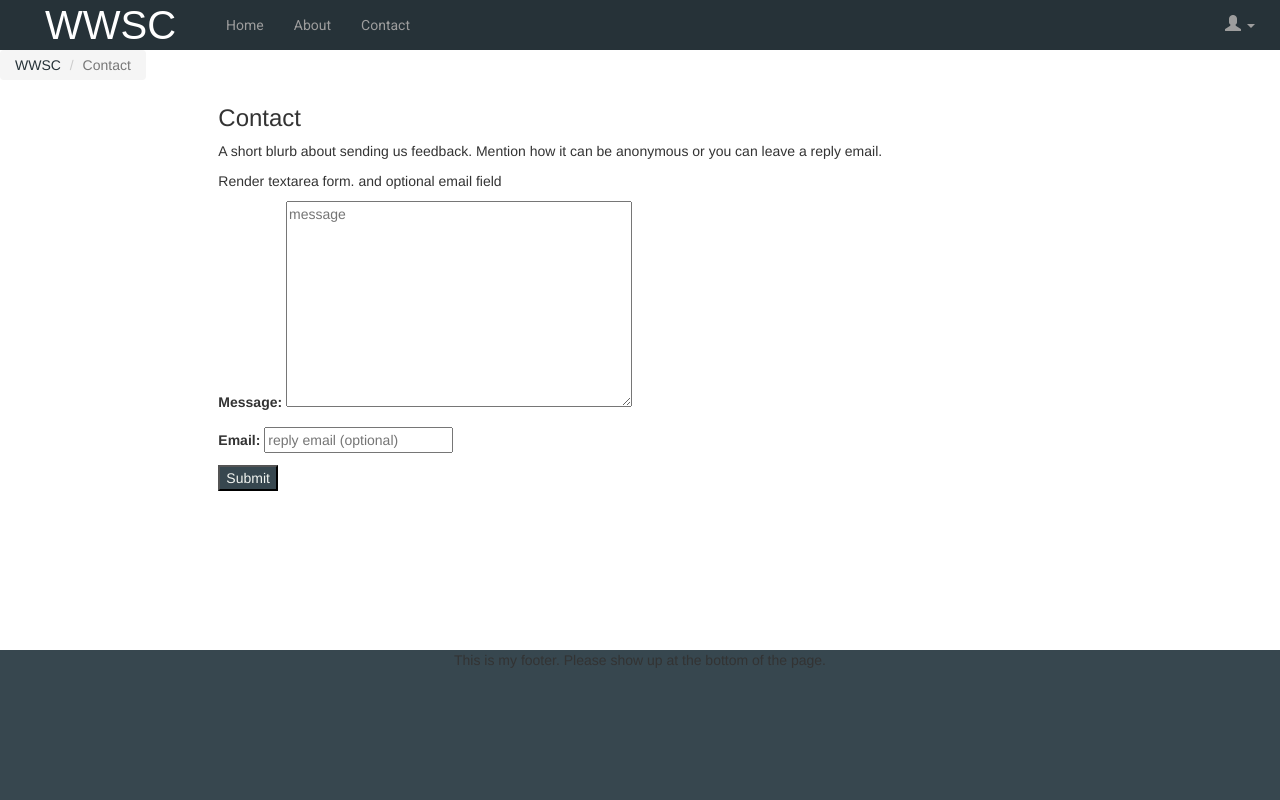
After one commit to JD-666/wwsc, a Django app: a page that uses templates/forum/base.html in a window 1280 px wide. The commit adds this page. Run offline with Django 3.2, Linux system fonts and the light colour scheme; some libraries are stand-ins or nearby versions; some web fonts are replaced.

Commit message:
About page and contact page structure

```diff
--- a/forum_app/forms.py
+++ b/forum_app/forms.py
@@ -66,3 +66,13 @@ class ProfileForm(forms.ModelForm):
     class Meta:
         model = Profile
         fields = ('picture',)
+
+
+class ContactForm(forms.Form):
+    message = forms.CharField(widget=forms.Textarea, required=True)
+    email = forms.EmailField(required=False, widget=forms.EmailInput(attrs=
+                            {'placeholder':'reply email (optional)'}))
+    def __init__(self, *args, **kwargs):
+        super(ContactForm, self).__init__(*args, **kwargs)
+        self.fields['message'].widget.attrs.update(
+            {'placeholder':'message'})
--- a/forum_app/urls.py
+++ b/forum_app/urls.py
@@ -10,6 +10,8 @@ urlpatterns =[
     url(r'^search/$', views.search_bar, name='search'),
     url(r'^ajax_login/$', views.ajax_login, name='ajax_login'),
     url(r'^register/$', views.register_user, name='register'),
+    url(r'^about/$', views.about, name='about'),
+    url(r'^conact/$', views.contact, name='contact'),
     url(r'^profile/(?P<username>[\w]+)/$', views.profile, name='profile'),
     url(r'^profile/(?P<username>[\w]+)/conversations/$', views.conversations,
         name='conversations'),
@@ -22,14 +24,14 @@ urlpatterns =[
     url(r'^add-category/$', views.category_add,
         name='category_add'),
     url(r'^like-post/$', views.like_post, name='like_post'),
-    url(r'^(?P<category_slug>[\w\-]+)/$', views.thread_list,
+    url(r'^topic/(?P<category_slug>[\w\-]+)/$', views.thread_list,
         name='threads'),
-    url(r'^(?P<category_slug>[\w\-]+)/edit/$', views.category_edit,
+    url(r'^topic/(?P<category_slug>[\w\-]+)/edit/$', views.category_edit,
         name='category_edit'),
-    url(r'^(?P<category_slug>[\w\-]+)/add-thread/$', views.thread_add,
-            name='thread_add'),
-    url(r'^(?P<category_slug>[\w\-]+)/(?P<thread_slug>[\w\-]+)/$',
+    url(r'^topic/(?P<category_slug>[\w\-]+)/add-thread/$', views.thread_add,
+        name='thread_add'),
+    url(r'^topic/(?P<category_slug>[\w\-]+)/(?P<thread_slug>[\w\-]+)/$',
         views.thread, name='thread'),
-    url(r'^(?P<category_slug>[\w\-]+)/(?P<thread_slug>[\w\-]+)/edit/$', views.thread_edit,
-            name='thread_edit'),
+    url(r'^topic/(?P<category_slug>[\w\-]+)/(?P<thread_slug>[\w\-]+)/edit/$',
+        views.thread_edit, name='thread_edit'),
 ]
--- a/forum_app/views.py
+++ b/forum_app/views.py
@@ -13,7 +13,8 @@ from markdown import markdown
 import bleach
 
 from forum_app.models import Category, Thread, Post, User, Profile, Conversation, Pm
-from forum_app.forms import UserForm, ProfileForm, CategoryForm, ThreadForm, PostForm, PmForm
+from forum_app.forms import UserForm, ProfileForm, CategoryForm, ThreadForm
+from forum_app.forms import PostForm, PmForm, ContactForm
 
 
 def category_list(request):
@@ -553,3 +554,27 @@ def like_post(request):
     response_data['likes'] = post.likes
     return HttpResponse(json.dumps(response_data),
            content_type='application/json')
+
+def about(request):
+    context = {}
+    return render(request, 'forum/about.html', context)
+
+def contact(request):
+    context = {}
+    if request.method == 'POST':
+        form = ContactForm(request.POST)
+        if form.is_valid():
+            #clean_msg = bleach.clean(form.message)
+            cd = form.cleaned_data
+            msg = cd['message']
+            email = cd['email']
+            # consider adding a subject fiedl
+            #TODO code to send email goes here*
+            # Then decide whether to redirect to home or some success page.
+            # perhaps return success=True, then in the template, if success:
+            # create a JS function that spawns an alert or dialog when page is
+            # loaded. after "ok" is clicked, then it redirects to home.??
+    else:
+        form = ContactForm()
+    context['form'] = form
+    return render(request, 'forum/contact.html', context)
--- a/templates/forum/base.html
+++ b/templates/forum/base.html
@@ -51,7 +51,8 @@
     <!-- End of Seach bar section -->
      <ul id="left-nav" class="nav navbar-nav theme2">
        <li><a href="#">Home</a></li>
-       <li><a href="#">Page 1</a></li>
+       <li><a href="{% url 'about' %}">About</a></li>
+       <li><a href="{% url 'contact' %}">Contact</a></li>
        {% if user.is_authenticated %}
        <li><a href="{% url 'conversations' user %}">Messages</a></li>
        {% endif %}
--- /dev/null
+++ b/templates/forum/contact.html
@@ -0,0 +1,17 @@
+
+{% extends 'forum/base.html' %}
+{% block title %}Contact{% endblock title %}
+{% block searchbar-class %}hidden{% endblock searchbar-class %}
+{% block breadcrumbs %}
+   <li class="breadcrumb-item"><a href="{% url 'categories' %}">WWSC</a></li>
+   <li class="breadcrumb-item active">Contact</li>
+{% endblock breadcrumbs %}
+{% block content %}
+<h3>Contact</h3>
+<p>A short blurb about sending us feedback. Mention how it can be anonymous or you can leave a reply email.</p>
+<p>Render textarea form. and optional email field</p>
+<form action="{% url 'contact' %}" method="POST">{% csrf_token %}
+    {{ form.as_p }}
+    <button type="submit">Submit</button>
+</form>
+{% endblock content %}
```
Also changed, not shown: templates/forum/about.html (added, +15 -0 lines).
